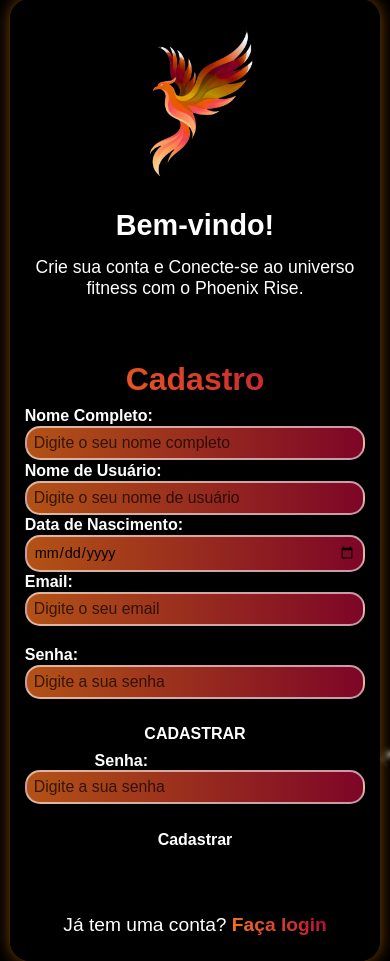
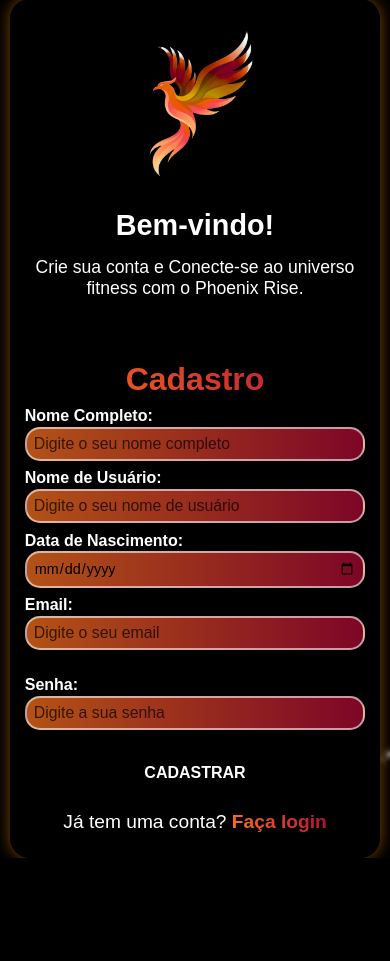
Before and after one commit to jvictor012/PhoenixRise, a Flask app: page /cadastro in a window 390 px wide. Shown: the part 61-1022 px from the top of the page. After the commit the page ends 919 px from the top, so only its background shows below. Run offline with Flask 3, Linux system fonts and the light colour scheme; some web fonts are replaced.

Commit message:
agora sim responsividade do cadastro

```diff
--- a/static/cadastro.css
+++ b/static/cadastro.css
@@ -113,20 +113,20 @@ form {
 label {
   color: #fff;
   font-size: 2em;
-  margin-bottom: 1px;
+  margin-bottom: 0.1em;
   font-weight: bold;
 }
 
 input {
   width: 100%;
-  padding: 9px;
+  padding: 10px;
   border-radius: 15px;
   border: 2px solid #ffffff96;
   background: linear-gradient(90deg, rgba(255,117,31,0.7), rgba(178,8,55,0.7));
   color: black;
-  margin-bottom: 1.5px;
+  margin-bottom: 0.6em;
   transition: 0.3s;
-  font-size: 1rem;
+  font-size: 1.4rem;
 }
 
 input::placeholder {
--- a/templates/cadastro.html
+++ b/templates/cadastro.html
@@ -82,25 +82,6 @@
 
           <button type="submit">CADASTRAR</button>
         </form>
-=======
-            <label for="senha">Senha:</label>
-            <input
-              type="password"
-              id="senha"
-              name="senha"
-              placeholder="Digite a sua senha"
-              required
-              autocomplete="new-password"
-            />
-            {% if erro %}
-            <p>{{erro}}</p>
-            <button type="submit">Cadastrar</button>
-            {% else %}
-            <button type="submit">Cadastrar</button>
-            {% endif %}
-          </form>
-        </div>
->>>>>>> 97c326c74d00d13c505f1d0c2d264aeda9452a0f
 
         <p>
           Já tem uma conta?
```
